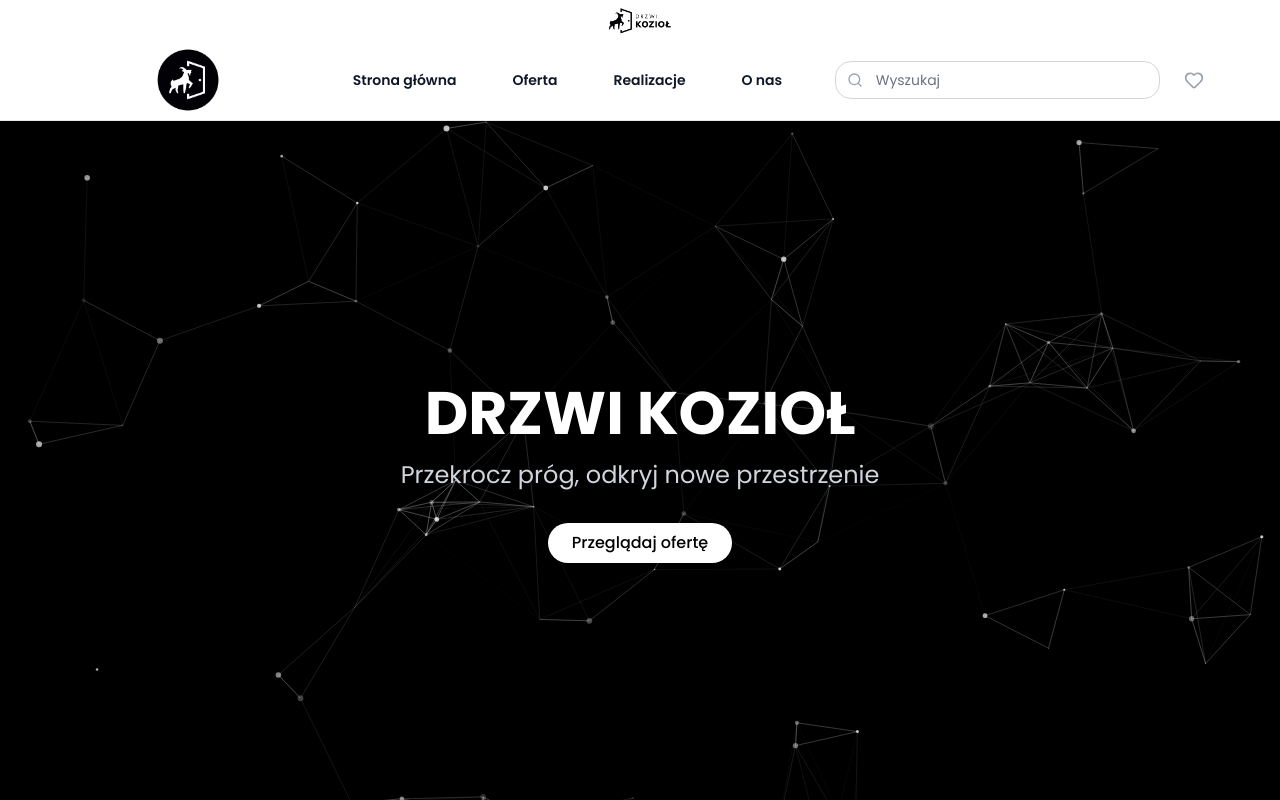
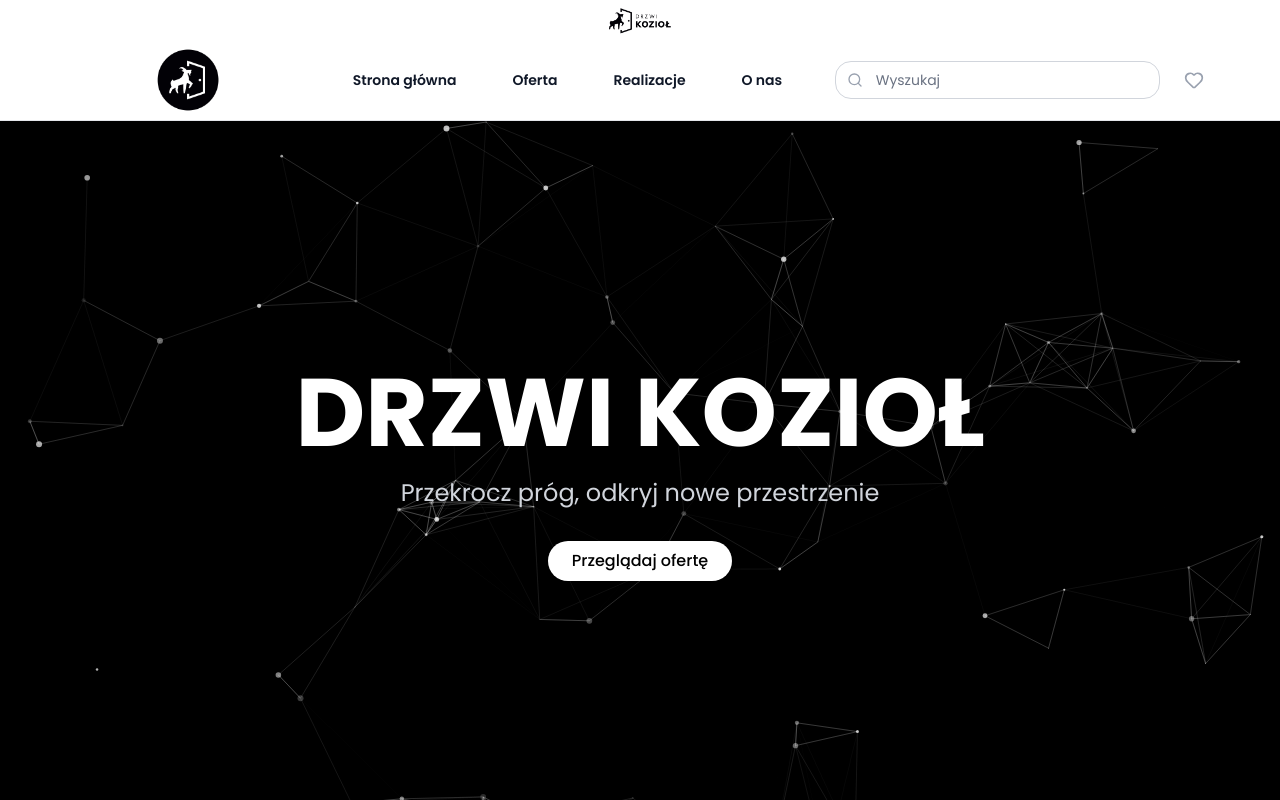
Before and after one commit to reavz7/DrzwiKoziol, a React (Vite) app in the folder DrzwiKoziol/: page / in a window 1280 px wide. Shown: the top 800 px of the page. Built offline with nearby package versions, Linux system fonts and the light colour scheme.

Commit message:
Increase heading size in Hero component for improved visibility

```diff
--- a/DrzwiKoziol/components/Hero.jsx
+++ b/DrzwiKoziol/components/Hero.jsx
@@ -112,7 +112,7 @@
 
       {/* Treść */}
       <div className="relative z-10 flex flex-col items-center justify-center text-center h-full px-4 pb-24">
-        <h1 className="text-white text-4xl sm:text-6xl font-bold mb-4 drop-shadow-lg">DRZWI KOZIOŁ</h1>
+        <h1 className="text-white text-4xl sm:text-8xl font-bold mb-4 drop-shadow-lg">DRZWI KOZIOŁ</h1>
         <p className="text-gray-300 text-lg sm:text-2xl mb-8 drop-shadow-md">
           Przekrocz próg,
           <br className="sm:hidden" /> odkryj nowe przestrzenie
```
